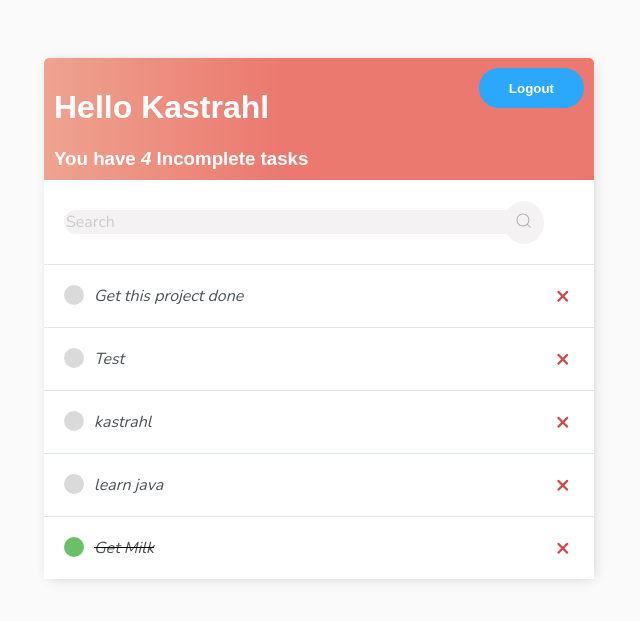
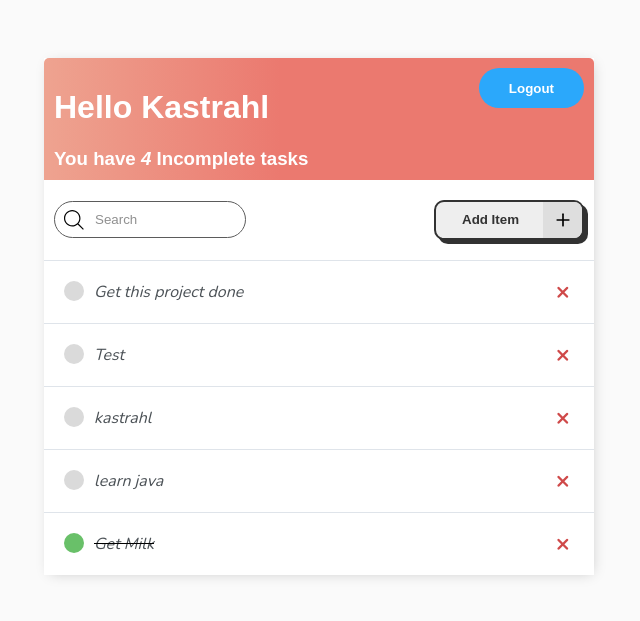
Before and after one commit to kastrahl/simpletodo, a Django app: page / in a window 1280 px wide. Shown: the top 621 px of the page, without its empty margins (321-961 px from the left). Run offline with Django 5.2, Linux system fonts and the light colour scheme; a user stored in the database is signed in; data comes from the database, SQL or seed files in the repository; both versions use the stored data as it was after the commit.

Commit message:
UI set for Task-list page

```diff
--- /dev/null
+++ b/base/static/script.js
@@ -0,0 +1,35 @@
+// function clearSearchHint(input) {
+//     if (input.value === "Search") {
+//         input.value = "";
+//     }
+// }
+
+// function restoreSearchHint(input) {
+//     if (input.value === "") {
+//         document.getElementById("search-form").submit();
+//     }
+// }
+
+// document.addEventListener("DOMContentLoaded", function() {
+//     const searchInput = document.getElementById("search-input");
+//     searchInput.addEventListener("keydown", function(event) {
+//         if (event.key === "Enter") {
+//             document.getElementById("search-form").submit();
+//         }
+//     });
+// });
+$(document).ready(function() {
+    $('#search-input').on('input', function() {
+        var query = $(this).val();
+        $.ajax({
+            url: '{% url "search-tasks" %}',
+            type: 'GET',
+            data: {
+                search: query
+            },
+            success: function(response) {
+                $('#task-list').html(response);
+            }
+        });
+    });
+});
--- a/base/static/style.css
+++ b/base/static/style.css
@@ -111,6 +111,7 @@ a.styled-button-delete:active {
 }
 
 /* Search Bar  */
+/*
 .search {
     display: flex;
     align-items: center;
@@ -125,11 +126,11 @@ a.styled-button-delete:active {
     background-color: #f4f2f2;
     border: none;
     color: #646464;
-    /* padding: 0.7rem 1rem 0.7rem 1rem; */
+    padding: 0.7rem 1rem 0.7rem 1rem;
     border-radius: 30px;
     width: 100%;
     transition: all ease-in-out .5s;
-    /* margin-right: -2rem; */
+    margin-right: -2rem;
 }
 
 .search__input:hover, .search__input:focus {
@@ -152,7 +153,7 @@ a.styled-button-delete:active {
 
 .search__button {
     position: relative;
-    right: 30px; /* Adjust the position of the button as needed */
+    right: 30px;                    -Adjust the position of the button as needed
     background-color: #f4f2f2;
     border: none;
     cursor: pointer;
@@ -172,6 +173,7 @@ a.styled-button-delete:active {
     fill: #b4b4b4;
 }
 
+*/
 
 
 /* UI opensource task cards  CSS */
@@ -255,7 +257,53 @@ a.styled-button-delete:active {
 
 
 
+/* Add item bar */
+.button-add {
+    --main-focus: #2d8cf0;
+    --font-color: #323232;
+    --bg-color-sub: #dedede;
+    --bg-color: #eee;
+    --main-color: #323232;
+    position: relative;
+    width: 150px;
+    height: 40px;
+    cursor: pointer;
+    display: flex;
+    align-items: center;
+    /* justify-content: center; Center content horizontally */
+    border: 2px solid var(--main-color);
+    box-shadow: 4px 4px var(--main-color);
+    background-color: var(--bg-color);
+    border-radius: 10px;
+    overflow: hidden;
+    text-decoration: none; /* Ensures no underline for link */
+    transition: all 0.3s; /* Apply transition to the button itself */
+  }
+
+  /* .button-add, .button__icon, .button__text {
+    text-decoration: none;
+    transition: all 0.3s;
+  } */
+
+
 /* Tutorial tasks CSS  */
+
+/* Search bar  */
+.search-add-wrapper{
+    margin-top: 10px;
+    margin-bottom: 10px;
+    display: flex;
+    justify-content: space-between;
+    align-items: center;
+    padding: 10px;
+}
+.add-task {
+    color: #EB796F;
+    text-decoration: none;
+    font-size: 42px;
+    text-shadow: 1px 1px #81413b;
+}
+
 .task-wrapper{
     display: flex;
     align-items: center;
@@ -298,3 +346,82 @@ a.styled-button-delete:active {
     line-height: 0;
     padding: 20px 0px;
 }
+
+/* Search bar  */
+.container-input {
+    position: relative;
+}
+.input {
+    width: 150px;
+    padding: 10px 0px 10px 40px;
+    border-radius: 9999px;
+    border: solid 1px #333;
+    transition: all .2s ease-in-out;
+    outline: none;
+    opacity: 0.8;
+}
+.container-input svg {
+    position: absolute;
+    top: 50%;
+    left: 10px;
+    transform: translate(0, -50%);
+}
+.input:focus {
+    opacity: 1;
+    width: 250px;
+}
+
+
+
+  /* Add task button */
+
+  .button-add .button__text {
+    color: var(--font-color);
+    font-weight: 700;
+    transition: all 0.3s; /* Apply transition to the text */
+    text-decoration: none !important;
+    margin-left: 20px;
+  }
+  .button-add .button__text .a {
+    text-decoration: none; /* Remove underline for anchor elements inside the button */
+  }
+  .add-button-link {
+    text-decoration: none; /* Remove underline for the anchor element */
+}
+  .button-add .button__icon {
+    position: absolute;
+    top: 0;
+    right: 0; /* Start the icon at the right edge */
+    /* transform: translateX(109px); */
+    height: 100%;
+    width: 39px;
+    background-color: var(--bg-color-sub);
+    display: flex;
+    align-items: center;
+    justify-content: center;
+    transition: all 0.3s; /* Apply transition to the icon */
+  }
+
+  .button-add .svg {
+    width: 20px;
+    fill: var(--main-color);
+  }
+
+  .button-add:hover {
+    background: var(--bg-color);
+  }
+
+  .button-add:hover .button__text {
+    color: transparent;
+  }
+
+  .button-add:hover .button__icon {
+    width: 100%; /* Ensure the icon covers the entire button */
+    right: 0; /* Ensure the icon stays at the right edge */
+    transform: none; /* Reset any transforms */
+  }
+
+  .button-add:active {
+    transform: translate(3px, 3px);
+    box-shadow: 0px 0px var(--main-color);
+  }
--- a/base/templates/base/main.html
+++ b/base/templates/base/main.html
@@ -9,6 +9,8 @@
     <link rel="preconnect" href="https://fonts.googleapis.com">
     <link rel="preconnect" href="https://fonts.gstatic.com" crossorigin>
     <link href="https://fonts.googleapis.com/css2?family=Nunito:wght@200&display=swap" rel="stylesheet">
+    <script src="https://code.jquery.com/jquery-3.6.0.min.js"></script>
+    <script src="{% static 'script.js' %}" ></script>
 </head>
 <body>
     <div class="container">
--- a/base/templates/base/task_list.html
+++ b/base/templates/base/task_list.html
@@ -40,20 +40,31 @@
     <input type="submit" value="Search">
 </form> -->
 
-<form id="search-form" action="/search" method="get">
-<div class="search">
-    <input type="text" class="search__input" placeholder="Search">
-    <button class="search__button">
-        <svg class="search__icon" aria-hidden="true" viewBox="0 0 24 24">
-            <g>
-                <path d="M21.53 20.47l-3.66-3.66C19.195 15.24 20 13.214 20 11c0-4.97-4.03-9-9-9s-9 4.03-9 9 4.03 9 9 9c2.215 0 4.24-.804 5.808-2.13l3.66 3.66c.147.146.34.22.53.22s.385-.073.53-.22c.295-.293.295-.767.002-1.06zM3.5 11c0-4.135 3.365-7.5 7.5-7.5s7.5 3.365 7.5 7.5-3.365 7.5-7.5 7.5-7.5-3.365-7.5-7.5z"></path>
-            </g>
+
+<div class ="search-add-wrapper">
+    <form class="container-input" method="get" id="search-form">
+        <input type="text" class="input" id="search-input" placeholder="Search" name="search-area">
+        <svg fill="#000000" width="20px" height="20px" viewBox="0 0 1920 1920" xmlns="http://www.w3.org/2000/svg">
+          <path d="M790.588 1468.235c-373.722 0-677.647-303.924-677.647-677.647 0-373.722 303.925-677.647 677.647-677.647 373.723 0 677.647 303.925 677.647 677.647 0 373.723-303.924 677.647-677.647 677.647Zm596.781-160.715c120.396-138.692 193.807-319.285 193.807-516.932C1581.176 354.748 1226.428 0 790.588 0S0 354.748 0 790.588s354.748 790.588 790.588 790.588c197.647 0 378.24-73.411 516.932-193.807l516.028 516.142 79.963-79.963-516.142-516.028Z" fill-rule="evenodd"></path>
         </svg>
+    </form>
+
+    <a id="add-task" href="{% url 'task-create' %}" class="add-button-link" >
+    <button class="button-add" type="button">
+        <span class="button__text">Add Item</span>
+        <span class="button__icon">
+            <svg class="svg" fill="none" height="24" stroke="currentColor" stroke-linecap="round" stroke-linejoin="round" stroke-width="2" viewBox="0 0 24 24" width="24" xmlns="http://www.w3.org/2000/svg">
+                <line x1="12" x2="12" y1="5" y2="19"></line>
+                <line x1="5" x2="19" y1="12" y2="12"></line>
+            </svg>
+        </span>
     </button>
+    </a>
 </div>
-</form>
+</button>
 
-<div class="task-item-wrapper">
+
+<div class="task-item-wrapper" id="task-list">
     {% for task in tasks %}
         <div class="task-wrapper">
             {% if task.complete %}
@@ -130,21 +141,5 @@
 </table> -->
 
 
-
-
-<script>
-    function clearSearchHint(input) {
-        if (input.value === "Search") {
-            input.value = "";
-        }
-    }
-    function restoreSearchHint(input) {
-        if (input.value === "") {
-            document.getElementById("search-form").submit(); // Submit the form when search input is cleared
-            input.value = "Search";
-        }
-    }
-</script>
-
 {% endblock content %}
 <!-- </html> -->
```
Also changed, not shown: db.sqlite3.
